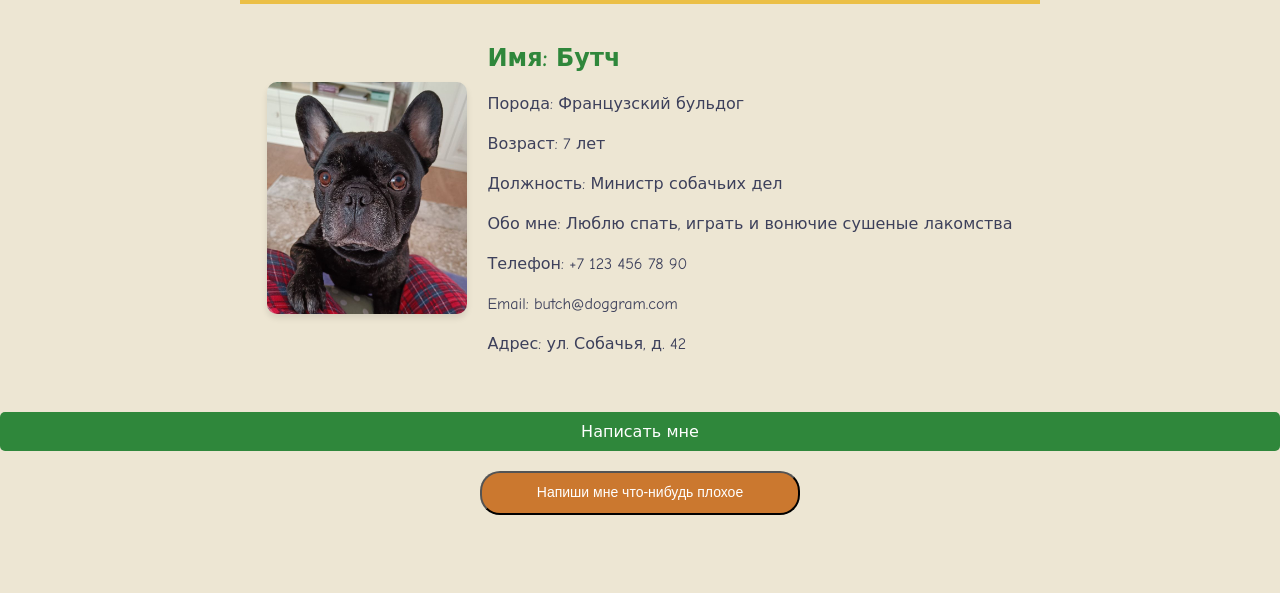
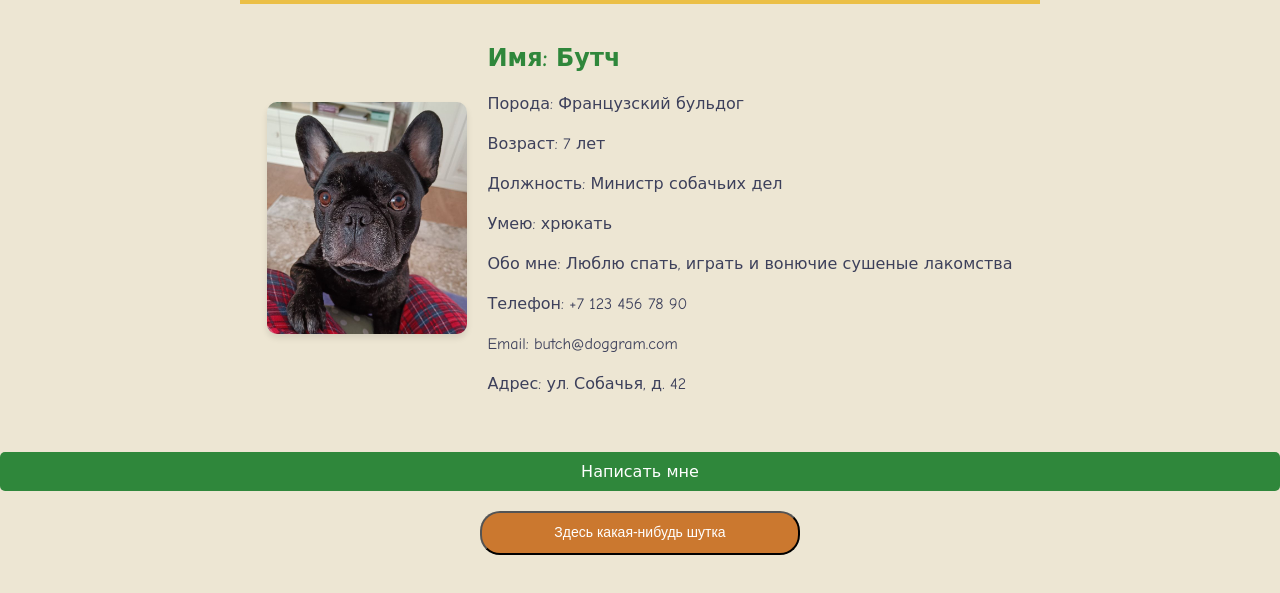
Before and after one commit to IamTatiana-QA/-HTML-CSS, a plain HTML site: page index.html in a window 1280 px wide. Shown: the part 183-776 px from the top of the page. Drawn offline with Linux system fonts and the light colour scheme.

Commit message:
добавила_инфу

```diff
--- a/index.html
+++ b/index.html
@@ -22,6 +22,7 @@
                     <p>Порода: Французский бульдог</p>
                     <p>Возраст: 7 лет</p>
                     <p>Должность: Министр собачьих дел</p>
+                    <p>Умею: хрюкать</p>
                     <p>Обо мне: Люблю спать, играть и вонючие сушеные лакомства</p>
                     <p>Телефон: +7 123 456 78 90</p>
                     <p>Email: butch@doggram.com</p>
@@ -32,7 +33,7 @@
     </div>
      <a href ="mailto:butch@doggram.com">Написать мне</a>
       <footer>
-      <button type = "button" class="button-link" href=""> Напиши мне что-нибудь плохое </button>
+      <button type = "button" class="button-link" href=""> Здесь какая-нибудь шутка </button>
     </footer>
     <script type="text/javascript" src="js.js"></script>
 
```
